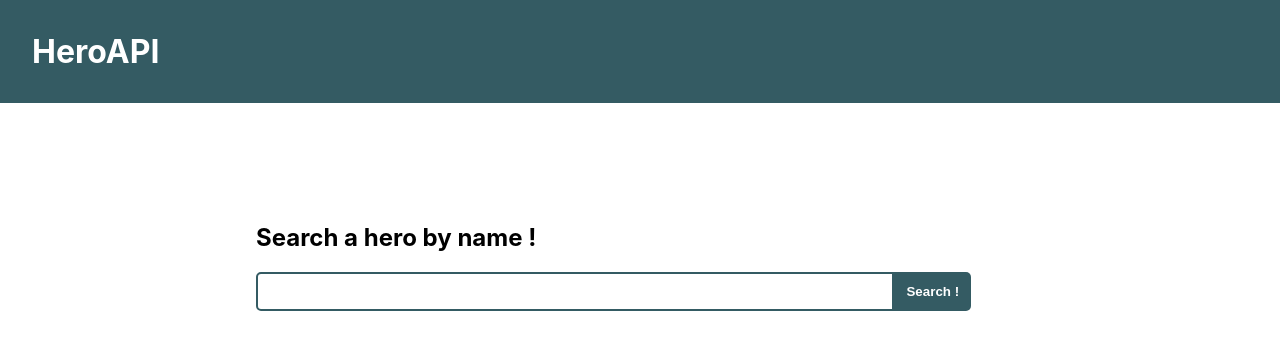
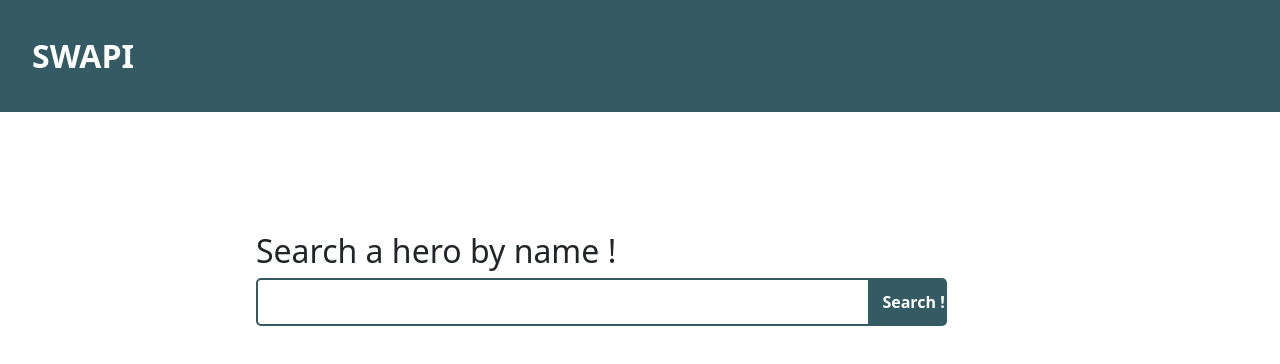
Before and after one commit to OzkrMebasser/Curso-react, a React (Create React App) app in the folder curso-react/: page / in a window 1280 px wide. Shown: the top 364 px of the page. Built offline with nearby package versions, Linux system fonts and the light colour scheme; no server answers.

Commit message:
Repaso con SWAPI

```diff
--- a/curso-react/package.json
+++ b/curso-react/package.json
@@ -6,7 +6,9 @@
     "@testing-library/jest-dom": "^5.14.1",
     "@testing-library/react": "^11.2.7",
     "@testing-library/user-event": "^12.8.3",
+    "bootstrap": "^5.1.0",
     "react": "^17.0.2",
+    "react-bootstrap": "^2.0.0-beta.6",
     "react-dom": "^17.0.2",
     "react-router-dom": "^5.3.0",
     "react-scripts": "4.0.3",
--- a/curso-react/src/App.js
+++ b/curso-react/src/App.js
@@ -3,7 +3,7 @@ import { BrowserRouter as Router, Switch, Route } from "react-router-dom";
 
 //Vistas o páginas
 import Home from "./views/Home";
-import SingleHero from "./views/SingleHero";
+import SinglePlanet from "./views/SinglePlanet";
 import NotFound from "./views/NotFound";
 
 const App = () => {
@@ -13,8 +13,8 @@ const App = () => {
         <Route path="/" exact>
           <Home />
         </Route>
-        <Route path="/hero/:id" exact>
-          <SingleHero />
+        <Route path="/homeworld/:id" exact>
+          <SinglePlanet />
         </Route>
         <Route path="*">
           <NotFound />
--- a/curso-react/src/components/Header.jsx
+++ b/curso-react/src/components/Header.jsx
@@ -7,7 +7,7 @@ import "../styles/Header.styles.css";
 const Header = props => {
   return (
     <header>
-      <Link to="/">HeroAPI</Link>
+      <Link to="/">SWAPI</Link>
     </header>
   );
 };
--- a/curso-react/src/components/Home/Hero.jsx
+++ b/curso-react/src/components/Home/Hero.jsx
@@ -1,20 +1,39 @@
-import React from "react";
+import React, { useState, useEffect } from "react";
+import { Card, Button } from "react-bootstrap";
 import { Link } from "react-router-dom";
 
 //Styles
 import "../../styles/Home/Hero.styles.css";
 
-const Hero = ({ name, avatar, id }) => {
+const Hero = ({ name, description, homeworld }) => {
+  const [idPlanet, setIdPlanet] = useState(null);
+
+  useEffect(() => {
+    if (homeworld) {
+      const planet = homeworld.substr(homeworld.length - 1);
+      setIdPlanet(planet);
+    }
+    return () => {
+      setIdPlanet(null);
+    };
+  }, []);
+
   return (
-    <div className="hero-card">
-      <img src={avatar} alt={name} />
-      <div className="hero-card__actions">
-        <h2>{name}</h2>
-        <button>
-          <Link to={`/hero/${id}`}>Ver más</Link>
-        </button>
-      </div>
-    </div>
+    <Card style={{ width: "18rem", margin: "auto", marginTop: 10 }}>
+      <Card.Img
+        variant="top"
+        src="https://upload.wikimedia.org/wikipedia/commons/thumb/6/6c/Star_Wars_Logo.svg/1024px-Star_Wars_Logo.svg.png"
+      />
+      <Card.Body>
+        <Card.Title>{name}</Card.Title>
+        <Card.Text>{description}</Card.Text>
+        <Button variant={homeworld ? "danger" : "warning"}>
+          <Link to={homeworld ? `/homeworld/${idPlanet}` : "/"}>
+            {homeworld ? "See More" : "Go back"}
+          </Link>
+        </Button>
+      </Card.Body>
+    </Card>
   );
 };
 
--- a/curso-react/src/components/Home/SearchHero.jsx
+++ b/curso-react/src/components/Home/SearchHero.jsx
@@ -2,11 +2,15 @@ import React from "react";
 
 import "../../styles/Home/SearchHero.styles.css";
 
-const SearchHero = ({ setHeroName, handleSearchHero }) => {
+const SearchHero = ({ setCharacter, fetchDataAPI }) => {
+  const handleNameCharacter = e => {
+    setCharacter(e.target.value);
+  };
+
   return (
-    <form action="" onSubmit={handleSearchHero}>
+    <form action="" onSubmit={fetchDataAPI}>
       <h2>Search a hero by name !</h2>
-      <input type="text" onChange={e => setHeroName(e.target.value)} />
+      <input type="text" onChange={handleNameCharacter} />
       <input type="submit" value="Search !" />
     </form>
   );
--- a/curso-react/src/index.js
+++ b/curso-react/src/index.js
@@ -2,5 +2,6 @@ import React from "react";
 import ReactDOM from "react-dom";
 import "./index.css";
 import App from "./App";
+import "bootstrap/dist/css/bootstrap.min.css";
 
 ReactDOM.render(<App />, document.getElementById("root"));
--- a/curso-react/src/views/Home.jsx
+++ b/curso-react/src/views/Home.jsx
@@ -1,5 +1,5 @@
-import React, { useState } from "react";
-
+import React, { useState, useEffect } from "react";
+import { Spinner } from "react-bootstrap";
 //Components
 import Header from "../components/Header";
 import SearchHero from "../components/Home/SearchHero";
@@ -7,53 +7,57 @@ import ShowError from "../components/ShowError";
 import Hero from "../components/Home/Hero";
 
 const Home = () => {
-  const [heroName, setHeroName] = useState(null);
-  const [heroData, setHeroData] = useState(null);
-  const [error, setError] = useState(false);
-  const [message, setMessage] = useState(null);
+  const [character, setCharacter] = useState(null);
+  const [data, setData] = useState(null);
+  const [loading, setLoading] = useState(false);
 
-  const handleSearchHero = async e => {
-    const accesToken = "10220588968268520";
-    const url = `https://www.superheroapi.com/api.php/${accesToken}/search/${heroName}`;
-    e.preventDefault();
-
+  const handleRandomDataAPI = async () => {
     try {
-      const response = await fetch(url);
+      const API = "https://www.swapi.tech/api/people/?name=r2";
+      const response = await fetch(API);
       const result = await response.json();
 
-      if (result.response === "error") {
-        setError(true);
-        setMessage(result.error);
-      } else {
-        setError(false);
-        setHeroData(result.results[0]);
-      }
       console.log(result);
     } catch (error) {
       console.log(error);
     }
   };
 
+  const fetchDataAPI = async e => {
+    e.preventDefault();
+    const API = `https://www.swapi.tech/api/people/?name=${character}`;
+    setLoading(true);
+    try {
+      const response = await fetch(API);
+      const { result } = await response.json();
+      setData(result[0]);
+      console.log(result[0]);
+      setLoading(false);
+    } catch (error) {
+      console.log(error);
+      setLoading(false);
+    }
+  };
+
+  useEffect(() => {
+    handleRandomDataAPI();
+  }, []);
+
   return (
     <>
       <Header />
-      <SearchHero
-        setHeroName={setHeroName}
-        handleSearchHero={handleSearchHero}
-      />
-
-      {//Si la variable error es true
-      error ? (
-        <ShowError message={message} />
-      ) : (
-        heroData && (
-          <Hero
-            name={heroData.name}
-            avatar={heroData.image.url}
-            id={heroData.id}
-          />
-        )
-      )}
+      <SearchHero setCharacter={setCharacter} fetchDataAPI={fetchDataAPI} />
+      {data && !loading ? (
+        <Hero
+          name={data.properties.name}
+          description={data.description}
+          homeworld={data.properties.homeworld}
+        />
+      ) : data && loading ? (
+        <div style={{ textAlign: "center", marginTop: 10 }}>
+          <Spinner animation="grow" />
+        </div>
+      ) : null}
     </>
   );
 };
--- a/curso-react/src/views/SingleHero.jsx
+++ /dev/null
@@ -1,50 +0,0 @@
-import React, { useEffect, useState } from "react";
-import { useParams, Link } from "react-router-dom";
-
-const SingleHero = () => {
-  const { id } = useParams();
-
-  const [singleData, setSingleData] = useState(null);
-
-  const handleSingleFetchAPI = async () => {
-    try {
-      const access_token = "10220588968268520";
-      const url = `https://www.superheroapi.com/api.php/${access_token}/${id}`;
-      const response = await fetch(url);
-      const result = await response.json();
-      setSingleData(result);
-      console.log(result);
-    } catch (error) {
-      console.log(error);
-    }
-  };
-
-  useEffect(() => {
-    handleSingleFetchAPI();
-  }, []);
-
-  return (
-    singleData && (
-      <div className="hero-card" style={{ marginBottom: "50px" }}>
-        <div className="hero-card__image">
-          <img src={singleData.image.url} alt={singleData.image.url} />
-        </div>
-
-        <div className="hero-card__information">
-          <p>Name: {singleData.name}</p>
-          <p>Alignment: {singleData.biography.alignment}</p>
-          <p>Relatives: {singleData.connections.relatives}</p>
-          <h3>Stats</h3>
-          <p>Power: {singleData.powerstats.power} / 100</p>
-          <p>Intelligence: {singleData.powerstats.intelligence} / 100</p>
-          <p>Speed: {singleData.powerstats.speed} / 100</p>
-          <p>Strength: {singleData.powerstats.strength} / 100</p>
-        </div>
-
-        <Link to="/">Go back</Link>
-      </div>
-    )
-  );
-};
-
-export default SingleHero;
--- /dev/null
+++ b/curso-react/src/views/SinglePlanet.jsx
@@ -0,0 +1,38 @@
+import React, { useEffect, useState } from "react";
+import { useParams, Link } from "react-router-dom";
+
+//Components
+import Hero from "../components/Home/Hero";
+
+const SinglePlanet = () => {
+  const { id } = useParams();
+  const [singleData, setSingleData] = useState(null);
+
+  const handleHomeWorldFetchAPI = async () => {
+    try {
+      const url = `https://www.swapi.tech/api/planets/${id}`;
+      const response = await fetch(url);
+      const result = await response.json();
+      setSingleData(result.result);
+      console.log(result);
+    } catch (error) {
+      console.log(error);
+    }
+  };
+
+  useEffect(() => {
+    handleHomeWorldFetchAPI();
+  }, []);
+
+  return (
+    singleData && (
+      <Hero
+        name={singleData.properties.name}
+        description={singleData.description}
+        // homeworld={null}
+      />
+    )
+  );
+};
+
+export default SinglePlanet;
```
Also changed, not shown: 1 other file (tests, documents, lock files or other folders).
